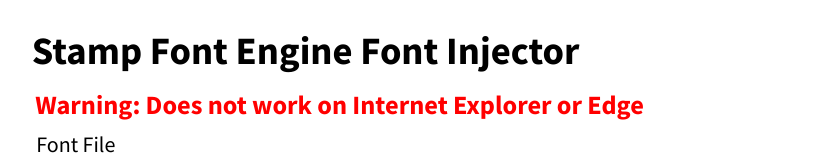
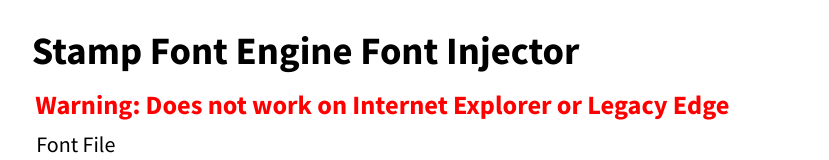
Before and after one commit to RexScratch/RexScratch.github.io, a plain HTML site: page font-injector/index.html in a window 1280 px wide. Shown: the top 160 px of the page, without its empty margins (229-1058 px from the left). Drawn offline with Linux system fonts and the light colour scheme.

Commit message:
Changed warning to specify Legacy Edge

```diff
--- a/font-injector/index.html
+++ b/font-injector/index.html
@@ -17,7 +17,7 @@
         <script type="text/javascript" src="main.js"></script>
 
         <h1>Stamp Font Engine Font Injector</h1>
-        <p class="warning">Warning: Does not work on Internet Explorer or Edge</p>
+        <p class="warning">Warning: Does not work on Internet Explorer or Legacy Edge</p>
 
         <h6>Font File</h6>
         <input type="file" accept=".ttf,.otf" onchange="openFont(event)">
```
